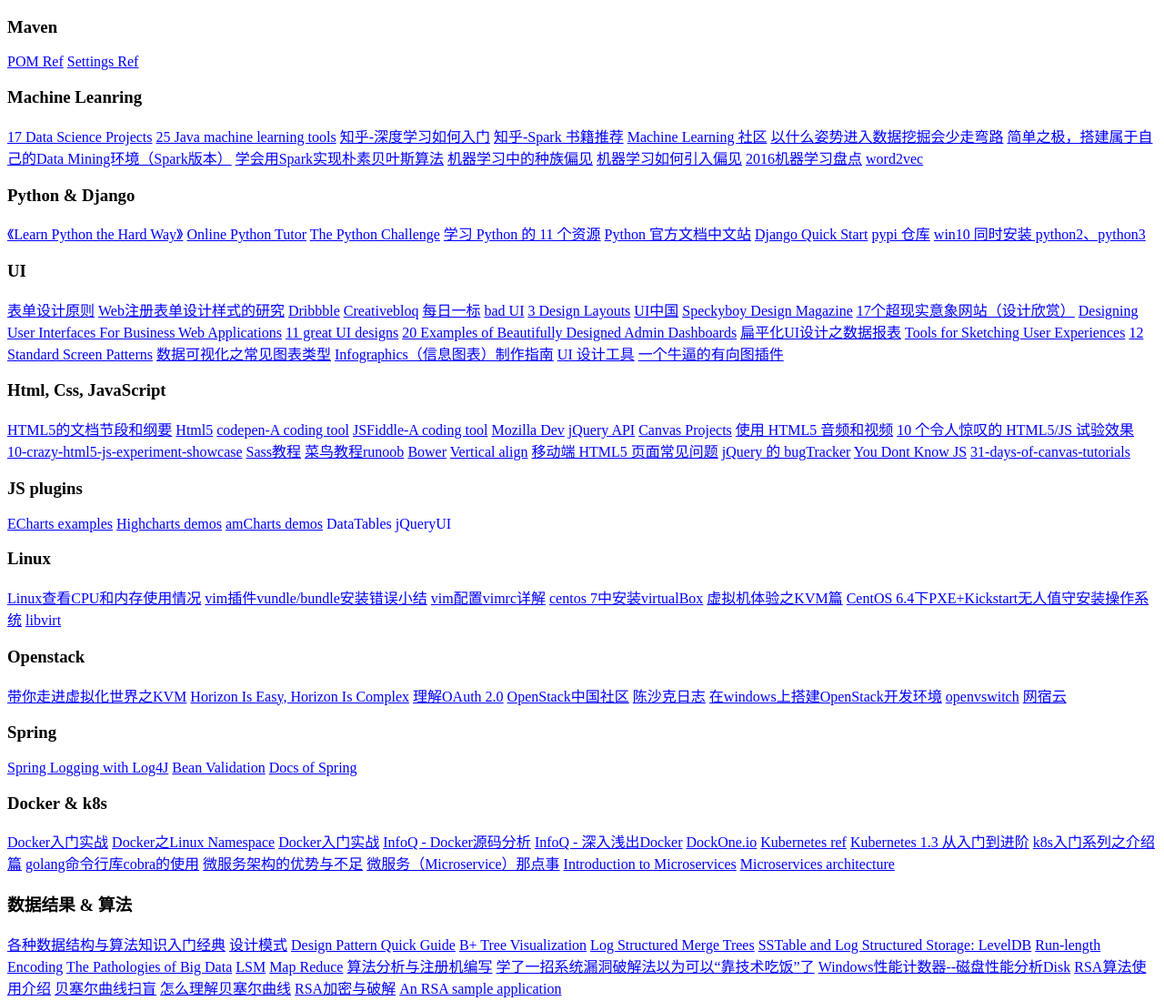
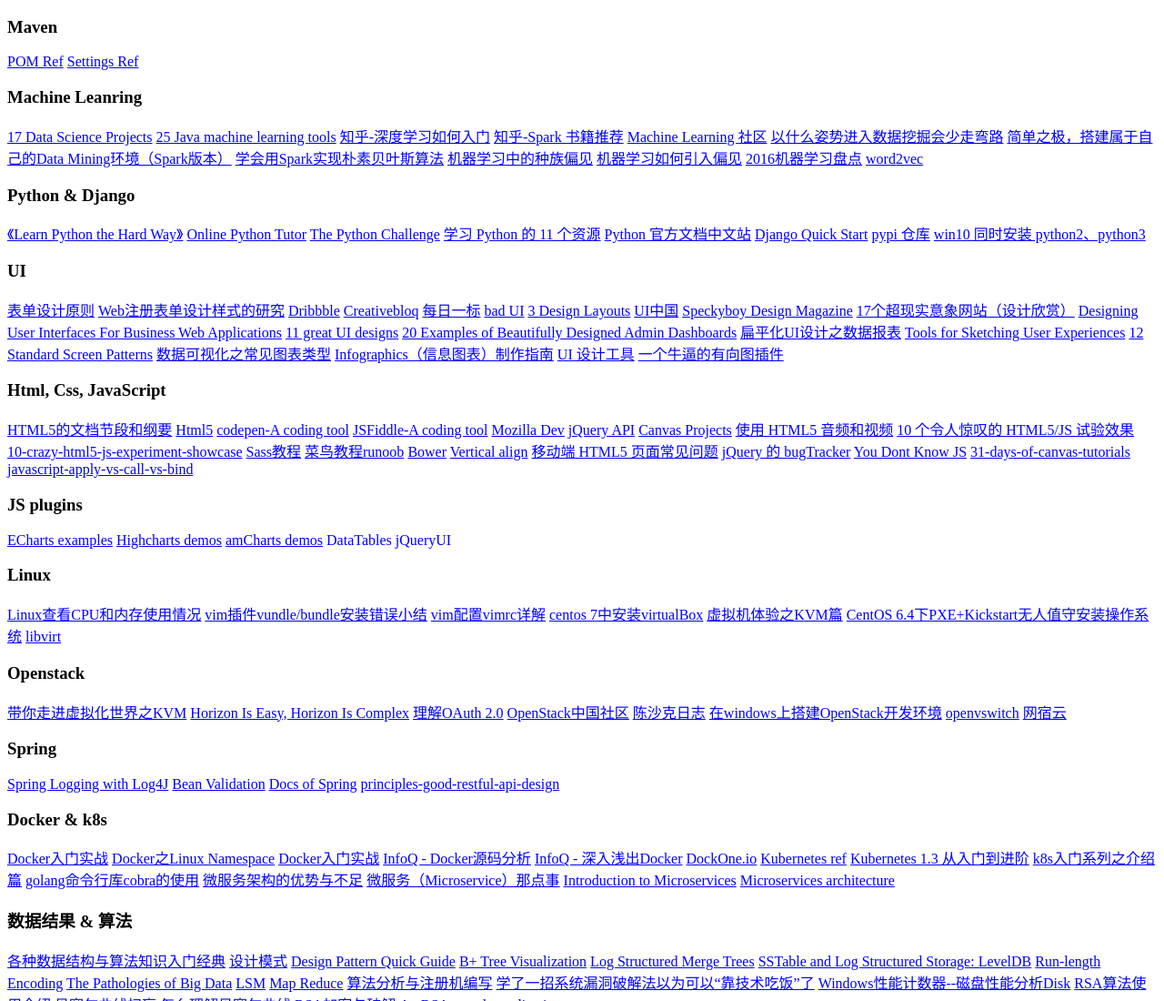
Before and after one commit to AquariusLiu/AquariusLiu.github.io, a plain HTML site: page TODO/urls.html in a window 1280 px wide. Shown: the top 1100 px of the page at 91% size. Drawn offline with Linux system fonts and the light colour scheme.

Commit message:
Add urls

```diff
--- a/TODO/urls.html
+++ b/TODO/urls.html
@@ -83,6 +83,7 @@
       <a href="https://bugs.jquery.com/roadmap">jQuery 的 bugTracker</a>
       <a href="https://github.com/getify/You-Dont-Know-JS">You Dont Know JS</a>
       <a href="http://creativejs.com/2011/08/31-days-of-canvas-tutorials/">31-days-of-canvas-tutorials</a>
+      <a href="https://codeplanet.io/javascript-apply-vs-call-vs-bind/">javascript-apply-vs-call-vs-bind</a>
     </section>
     <section>
       <h3>JS plugins</h3>
@@ -118,6 +119,7 @@
       <a href="http://www.tutorialspoint.com/spring/logging_with_log4j.htm">Spring Logging with Log4J</a>
       <a href="http://beanvalidation.org/">Bean Validation</a>
       <a href="https://spring.io/docs/reference">Docs of Spring</a>
+      <a href="https://codeplanet.io/principles-good-restful-api-design/">principles-good-restful-api-design</a>
     </section>
     <section>
       <h3>Docker & k8s</h3>
```
